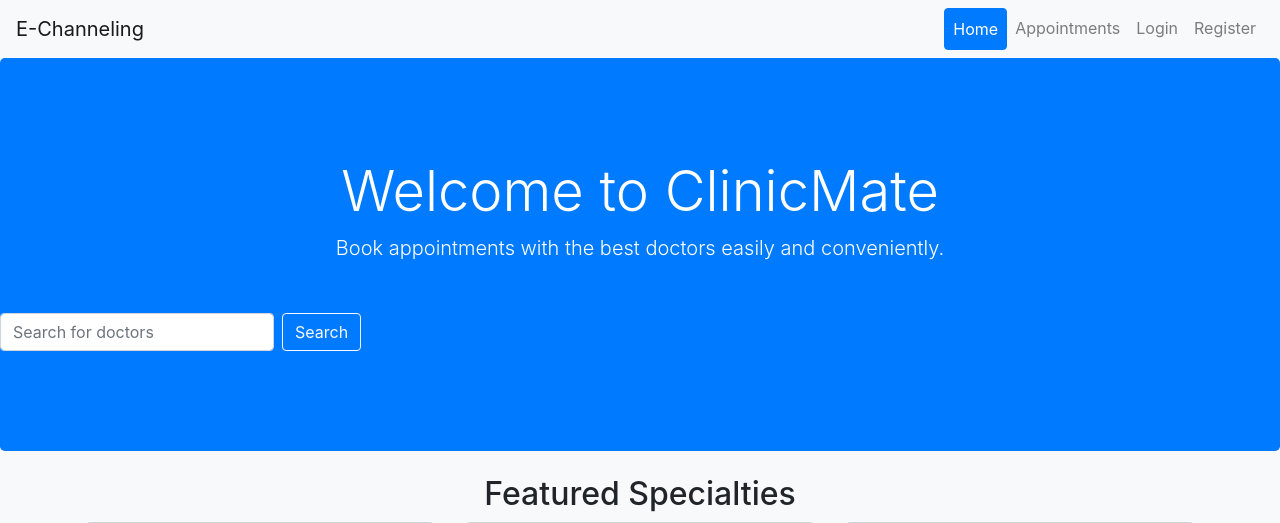
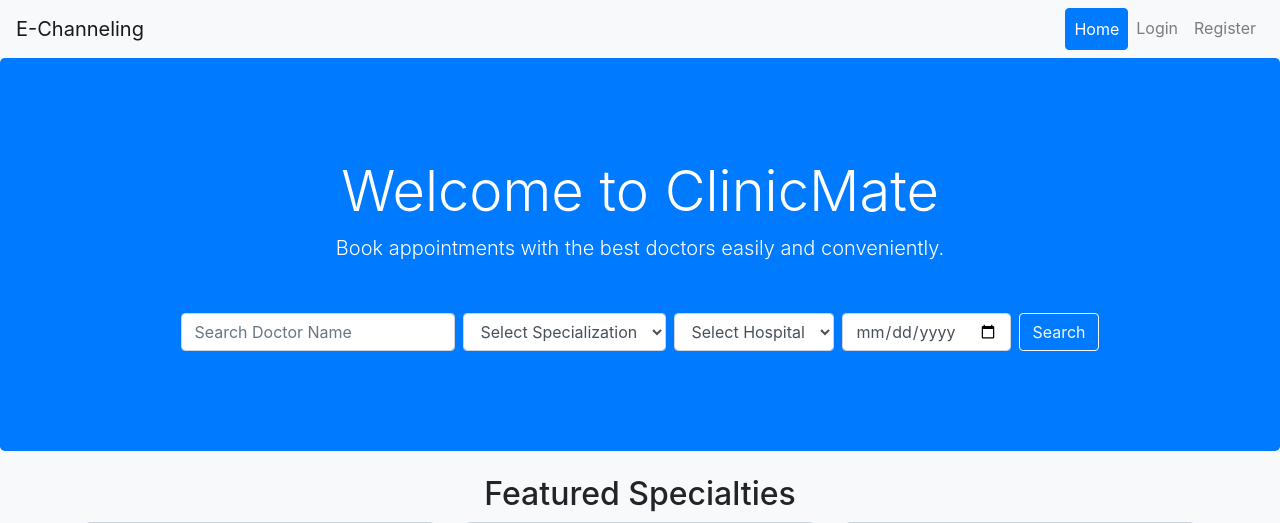
Before and after one commit to sasi1219/EChannelling, a Django app: page / in a window 1280 px wide. Shown: the top 523 px of the page. Run offline with Django 5.2, Linux system fonts and the light colour scheme; some libraries are stand-ins or nearby versions.

Commit message:
Edited home page

```diff
--- a/appointments/Templates/appointments/index.html
+++ b/appointments/Templates/appointments/index.html
@@ -50,7 +50,6 @@
         <div class="collapse navbar-collapse" id="navbarNav">
             <ul class="navbar-nav ml-auto">
                 <li class="nav-item"><a class="nav-link btn btn-primary text-white" href="{% url 'signin' %}">Home</a></li>
-                <li class="nav-item"><a class="nav-link" href="/appointments">Appointments</a></li>
                 <li class="nav-item"><a class="nav-link" href="/login">Login</a></li>
                 <li class="nav-item"><a class="nav-link" href="/register">Register</a></li>
 
@@ -60,10 +59,35 @@
 <div class="jumbotron">
     <h1 class="display-4">Welcome to ClinicMate</h1>
     <p class="lead">Book appointments with the best doctors easily and conveniently.</p>
-    <form action="/search" method="get" class="form-inline search-form">
-        <input class="form-control mr-sm-2" type="search" placeholder="Search for doctors" aria-label="Search" name="query">
-        <button class="btn btn-outline-light my-2 my-sm-0" type="submit">Search</button>
-    </form>
+    <!-- Doctor Search Section -->
+    <div class="search-form">
+        <form action="/search" method="get" class="form-inline justify-content-center">
+            <div class="form-group">
+                <input type="text" class="form-control mr-sm-2" placeholder="Search Doctor Name" name="doctor_name">
+            </div>
+            <div class="form-group">
+                <select class="form-control mr-sm-2" name="specialization">
+                    <option>Select Specialization</option>
+                    <option>Cardiology</option>
+                    <option>Dermatology</option>
+                    <option>Neurology</option>
+                    <option>Orthopedics</option>
+                    <option>Pediatrics</option>
+                    <option>Psychiatry</option>
+                </select>
+            </div>
+            <div class="form-group">
+                <select class="form-control mr-sm-2" name="hospital">
+                    <option>Select Hospital</option>
+                    <!-- Add options here -->
+                </select>
+            </div>
+            <div class="form-group">
+                <input type="date" class="form-control mr-sm-2" name="date">
+            </div>
+            <button type="submit" class="btn btn-outline-light my-2 my-sm-0">Search</button>
+        </form>
+    </div>
 </div>
 
 <div class="container">
@@ -129,7 +153,6 @@
     </div>
 </footer>
 
-
 <!-- Bootstrap JS -->
 <script src="https://code.jquery.com/jquery-3.5.1.slim.min.js"></script>
 <script src="https://cdn.jsdelivr.net/npm/@popperjs/core@2.5.4/dist/umd/popper.min.js"></script>
--- a/signin/Templates/signin/signin.html
+++ b/signin/Templates/signin/signin.html
@@ -17,9 +17,9 @@
     <div class="collapse navbar-collapse" id="navbarNav">
         <ul class="navbar-nav ml-auto">
             <li class="nav-item"><a class="nav-link" href="/">Home</a></li>
-            <li class="nav-item"><a class="nav-link" href="/appointments">Appointments</a></li>
             <li class="nav-item"><a class="nav-link btn btn-primary text-white" href="{% url 'signin' %}">Login</a></li>
             <li class="nav-item"><a class="nav-link" href="/register">Register</a></li>
+
         </ul>
     </div>
 </nav>
```
